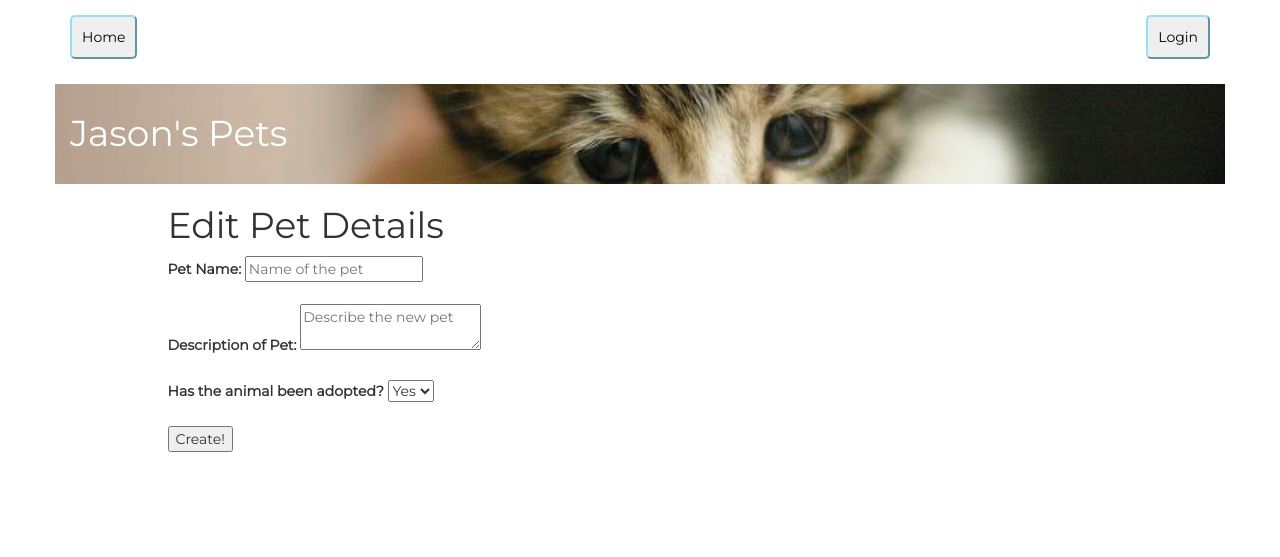
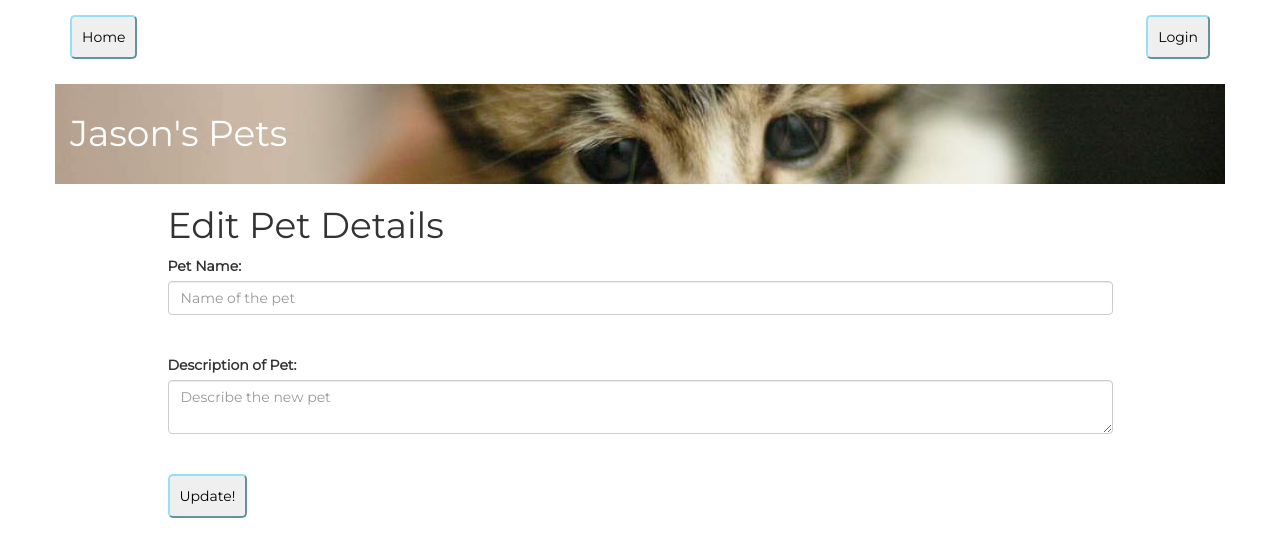
Before and after one commit to jasonbodman/petstore, a Flask app: template templates/editPet.html in a window 1280 px wide. Shown: the top 557 px of the page. Run offline with Flask 2, Linux system fonts and the light colour scheme; the template is opened without the code that fills it, so the values that code supplies are empty; some libraries are stand-ins or nearby versions.

Commit message:
stylize form objects on each page

```diff
--- a/templates/editPet.html
+++ b/templates/editPet.html
@@ -14,22 +14,17 @@
     <div class="col-md-10">
 
       <form action="{{url_for('editPet', type_id = type.id, pet_id = pet.id)}}" method='post'>
-        <label for="name">Pet Name:</label>
-        <input type="text" maxlength="32" name="name" placeholder="Name of the pet">
+        <div class="form-group">
+          <label for="name">Pet Name:</label>
+          <input class="form-control" type="text" maxlength="32" name="name" placeholder="Name of the pet">
 
-        <br></br>
-        <label for="description">Description of Pet:</label>
-        <textarea maxlength="250" name="description" placeholder="Describe the new pet"></textarea>
+          <br></br>
+          <label for="description">Description of Pet:</label>
+          <textarea class="form-control" maxlength="250" name="description" placeholder="Describe the new pet"></textarea>
 
-        <br></br>
-        <label for="adopted">Has the animal been adopted?</label>
-        <select name="adopted">
-          <option>Yes</option>
-          <option>No</option>
-        </select>
-
-        <br></br>
-        <button type="submit">Create!</button>
+          <br></br>
+          <button class="button-edits" type="submit">Update!</button>
+        </div>
       </form>
     </div>
     <div class="col-md-1"></div>
```
Also changed, not shown: templates/editType.html (+6 -4 lines), templates/newPet.html (+9 -14 lines), templates/newType.html (+6 -4 lines).
